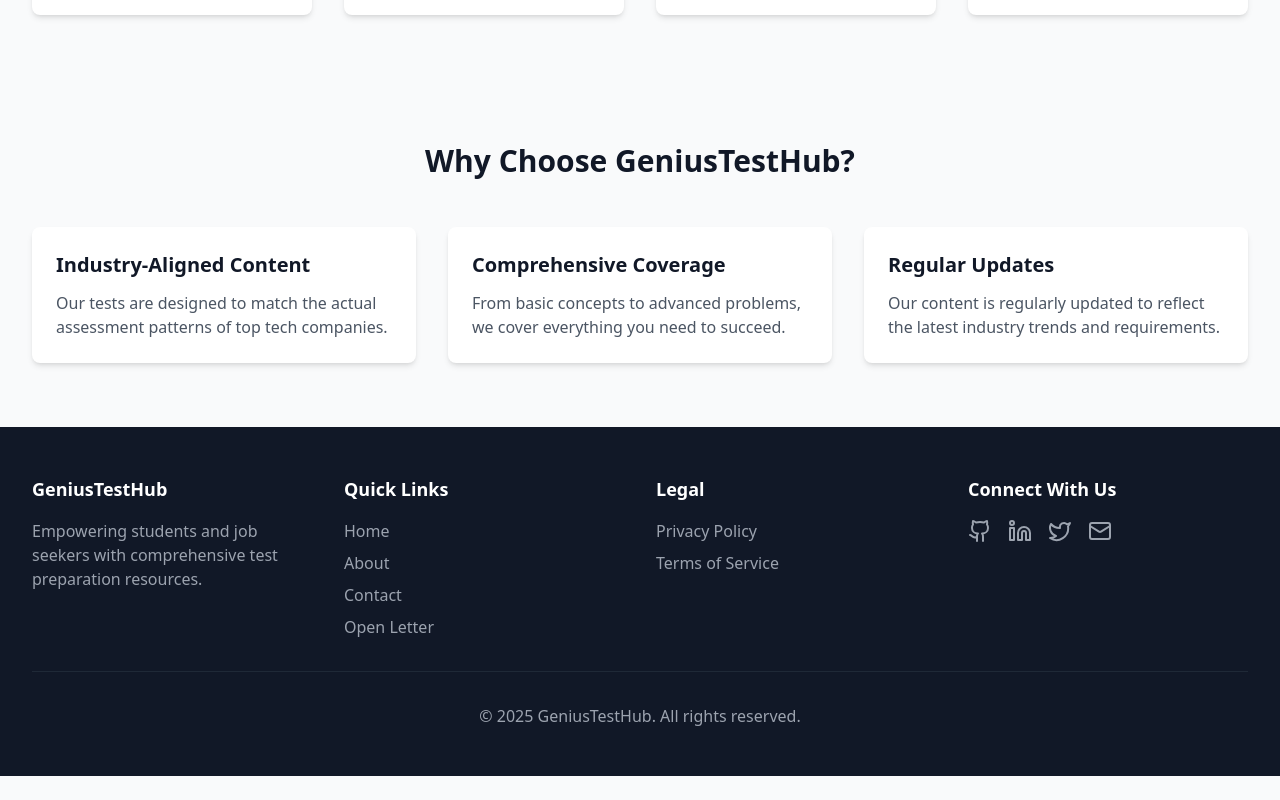
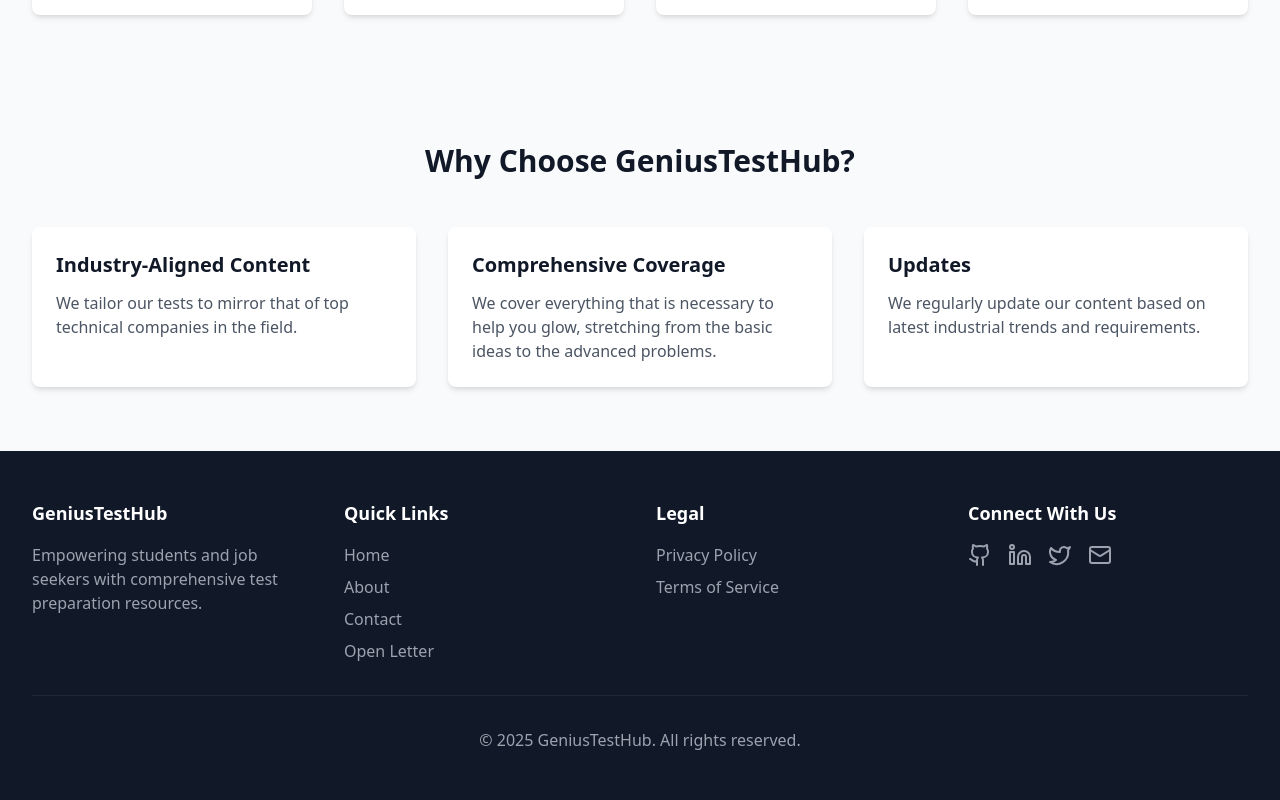
Before and after one commit to TechWithIfn/GeniusTestHub, a React (Vite) app: page /about in a window 1280 px wide. Shown: the part 851-1651 px from the top of the page. Before the commit the page ends 1627 px from the top, so only its background shows below. Built offline with nearby package versions, Linux system fonts and the light colour scheme.

Commit message:
Update About.tsx

```diff
--- a/src/pages/About.tsx
+++ b/src/pages/About.tsx
@@ -65,15 +65,15 @@ const About = () => {
           <div className="grid grid-cols-1 md:grid-cols-3 gap-8">
             <div className="bg-white p-6 rounded-lg shadow-md">
               <h3 className="text-xl font-semibold mb-3">Industry-Aligned Content</h3>
-              <p className="text-gray-600">Our tests are designed to match the actual assessment patterns of top tech companies.</p>
+              <p className="text-gray-600">We tailor our tests to mirror that of top technical companies in the field.</p>
             </div>
             <div className="bg-white p-6 rounded-lg shadow-md">
               <h3 className="text-xl font-semibold mb-3">Comprehensive Coverage</h3>
-              <p className="text-gray-600">From basic concepts to advanced problems, we cover everything you need to succeed.</p>
+              <p className="text-gray-600">We cover everything that is necessary to help you glow, stretching from the basic ideas to the advanced problems.</p>
             </div>
             <div className="bg-white p-6 rounded-lg shadow-md">
-              <h3 className="text-xl font-semibold mb-3">Regular Updates</h3>
-              <p className="text-gray-600">Our content is regularly updated to reflect the latest industry trends and requirements.</p>
+              <h3 className="text-xl font-semibold mb-3">Updates</h3>
+              <p className="text-gray-600">We regularly update our content based on latest industrial trends and requirements.</p>
             </div>
           </div>
         </div>
```
